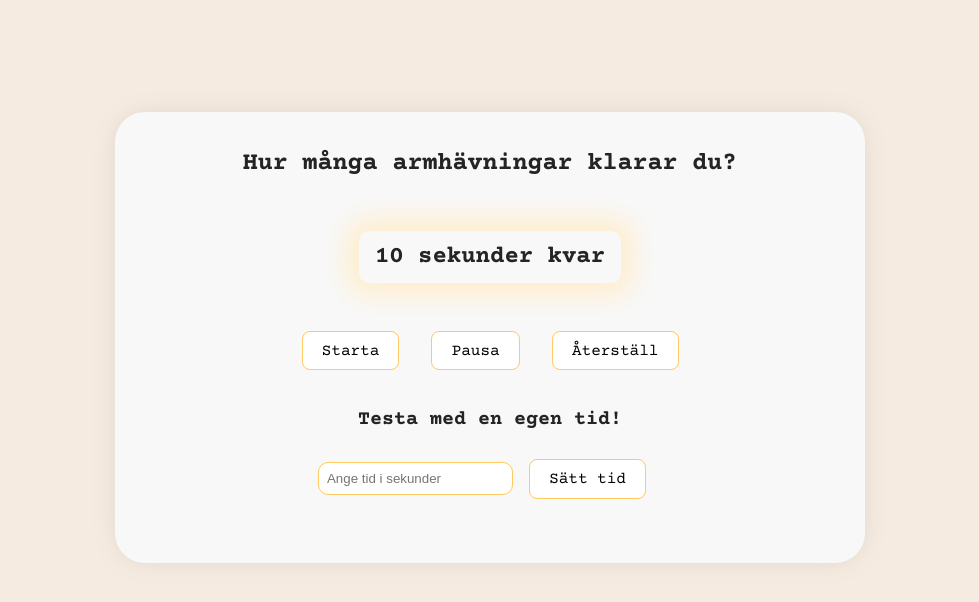
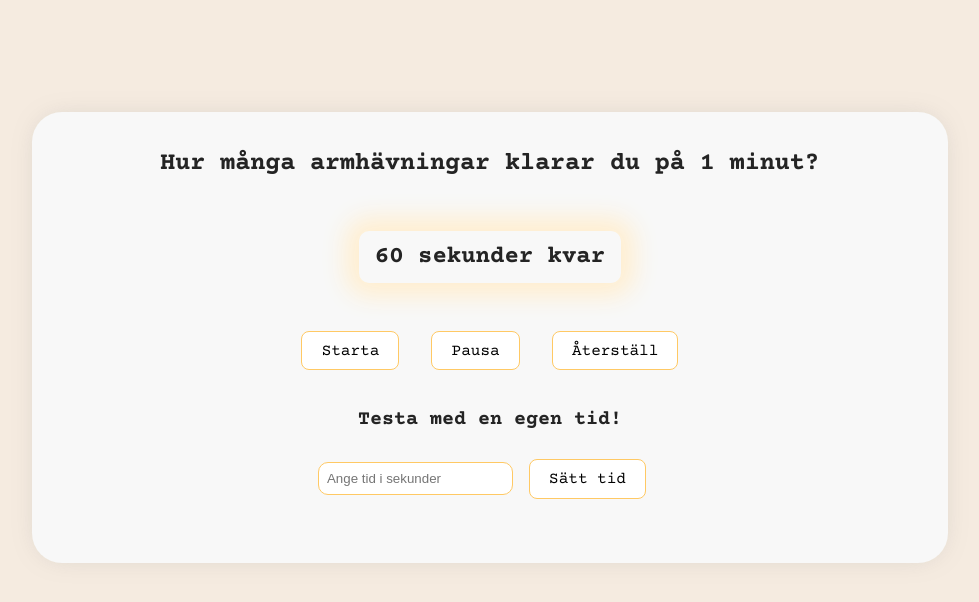
Before and after one commit to jesshansson/exercise-react-countdown-timer, a React (Vite) app: page / in a window 1280 px wide. Shown: the top 602 px of the page, without its empty margins (150-1129 px from the left). Built offline with nearby package versions, Linux system fonts and the light colour scheme.

Commit message:
changed time

```diff
--- a/src/components/CountdownTimer.tsx
+++ b/src/components/CountdownTimer.tsx
@@ -1,7 +1,7 @@
 import { useState, useEffect, useRef } from "react";
 
 export function CountdownTimer() {
-  const [timeLeft, setTimeLeft] = useState<number>(10); //Återstående sekunder
+  const [timeLeft, setTimeLeft] = useState<number>(60); //Återstående sekunder
   const [isActive, setIsActive] = useState<boolean>(false); //Om timern är igång
   const [inputTime, setInputTime] = useState<string>(""); //Lagrar värdet som användaren skriver in i inputfälte
   const timerRef = useRef<number | null>(null); // Referens för timer-id
@@ -39,7 +39,7 @@ export function CountdownTimer() {
 
   const resetTimer = () => {
     setIsActive(false);
-    setTimeLeft(10);
+    setTimeLeft(60);
   };
 
   const handleInputChange = (e: React.ChangeEvent<HTMLInputElement>) => {
@@ -57,7 +57,7 @@ export function CountdownTimer() {
 
   return (
     <div className="counter-container">
-      <h1>Hur många armhävningar klarar du?</h1>
+      <h1>Hur många armhävningar klarar du på 1 minut?</h1>
       {timeLeft === 0 ? (
         <h2>Bra jobbat!</h2>
       ) : (
--- a/vite.config.ts
+++ b/vite.config.ts
@@ -4,5 +4,4 @@ import react from "@vitejs/plugin-react";
 // https://vitejs.dev/config/
 export default defineConfig({
   plugins: [react()],
-  base: "/exercise-react-countown-timer",
 });
```
Also changed, not shown: 1 other file (tests, documents, lock files or other folders).
